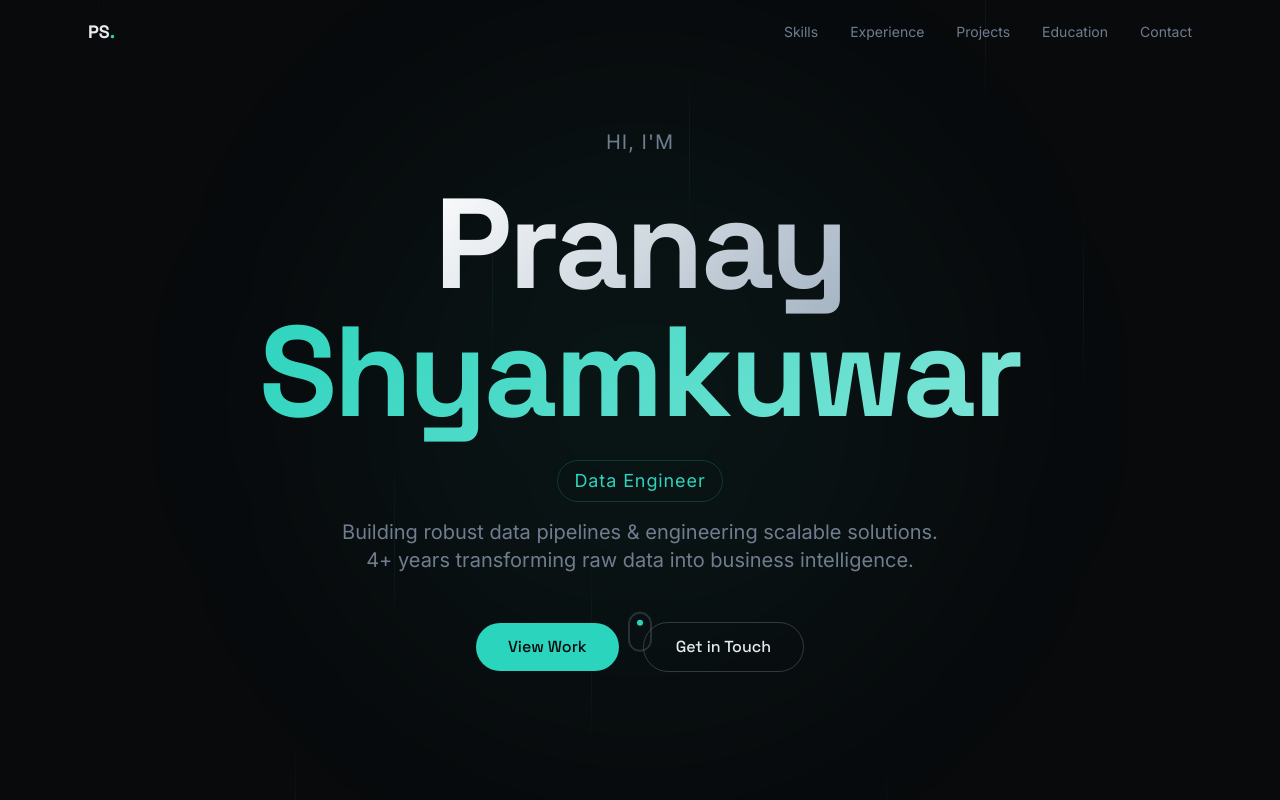
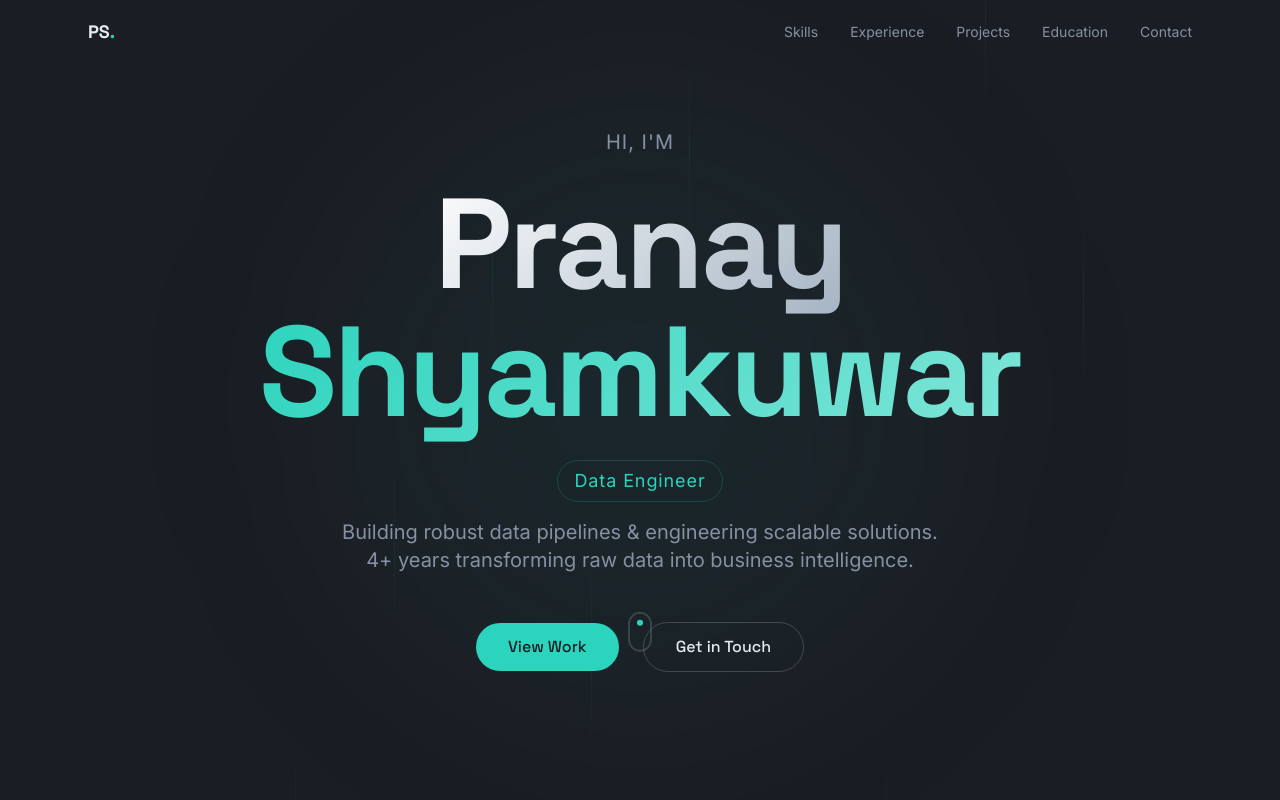
Before and after one commit to pranayshyamkuwar/Portfolio, a React (Vite) app: page / in a window 1280 px wide. Shown: the top 800 px of the page. Built offline with nearby package versions, Linux system fonts and the light colour scheme; the HTML template or start-up script is replaced by a standard one.

Commit message:
Lighten dark theme to reduce eye strain
Raised background from 4% to 12% lightness, cards from 8% to 16%,
borders from 16% to 24%, and muted text from 50% to 58%. Still a
dark theme but much softer and easier on the eyes.

https://claude.ai/code/session_014ASGrNLvdtQZPSHzGL9TD7

```diff
--- a/src/index.css
+++ b/src/index.css
@@ -6,46 +6,46 @@
 
 @layer base {
   :root {
-    --background: 220 20% 4%;
+    --background: 222 16% 12%;
     --foreground: 210 20% 92%;
 
-    --card: 220 18% 8%;
+    --card: 222 14% 16%;
     --card-foreground: 210 20% 92%;
 
-    --popover: 220 18% 8%;
+    --popover: 222 14% 16%;
     --popover-foreground: 210 20% 92%;
 
     --primary: 172 66% 50%;
-    --primary-foreground: 220 20% 4%;
+    --primary-foreground: 222 16% 12%;
 
-    --secondary: 220 16% 14%;
-    --secondary-foreground: 210 20% 85%;
+    --secondary: 220 14% 22%;
+    --secondary-foreground: 210 20% 88%;
 
-    --muted: 220 14% 12%;
-    --muted-foreground: 215 12% 50%;
+    --muted: 220 12% 20%;
+    --muted-foreground: 215 14% 58%;
 
-    --accent: 260 60% 65%;
+    --accent: 260 55% 68%;
     --accent-foreground: 210 20% 95%;
 
     --destructive: 0 84.2% 60.2%;
     --destructive-foreground: 210 40% 98%;
 
-    --border: 220 14% 16%;
-    --input: 220 14% 16%;
+    --border: 220 12% 24%;
+    --input: 220 12% 24%;
     --ring: 172 66% 50%;
 
     --radius: 0.75rem;
 
     --glow-primary: 172 66% 50%;
-    --glow-accent: 260 60% 65%;
+    --glow-accent: 260 55% 68%;
 
-    --sidebar-background: 220 18% 6%;
-    --sidebar-foreground: 210 20% 85%;
+    --sidebar-background: 222 14% 14%;
+    --sidebar-foreground: 210 20% 88%;
     --sidebar-primary: 172 66% 50%;
-    --sidebar-primary-foreground: 220 20% 4%;
-    --sidebar-accent: 220 14% 12%;
-    --sidebar-accent-foreground: 210 20% 85%;
-    --sidebar-border: 220 14% 16%;
+    --sidebar-primary-foreground: 222 16% 12%;
+    --sidebar-accent: 220 12% 20%;
+    --sidebar-accent-foreground: 210 20% 88%;
+    --sidebar-border: 220 12% 24%;
     --sidebar-ring: 172 66% 50%;
   }
 }
@@ -94,8 +94,8 @@
 
   .bg-grid {
     background-image:
-      linear-gradient(hsl(220 14% 16% / 0.5) 1px, transparent 1px),
-      linear-gradient(90deg, hsl(220 14% 16% / 0.5) 1px, transparent 1px);
+      linear-gradient(hsl(220 12% 24% / 0.5) 1px, transparent 1px),
+      linear-gradient(90deg, hsl(220 12% 24% / 0.5) 1px, transparent 1px);
     background-size: 60px 60px;
   }
 
```
